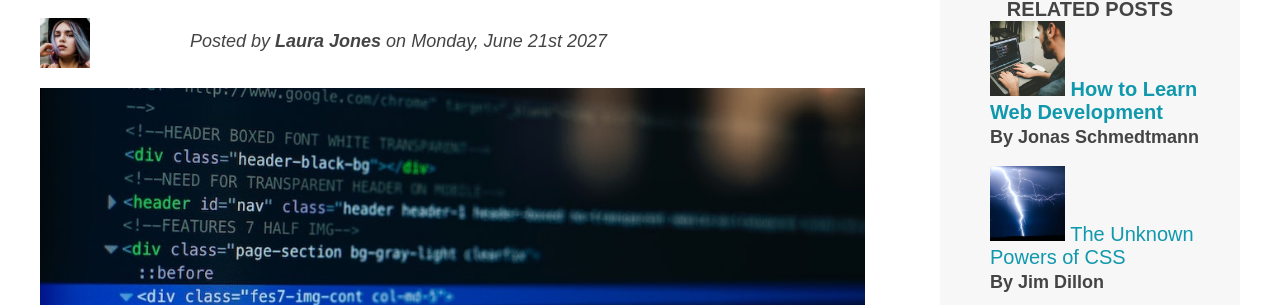
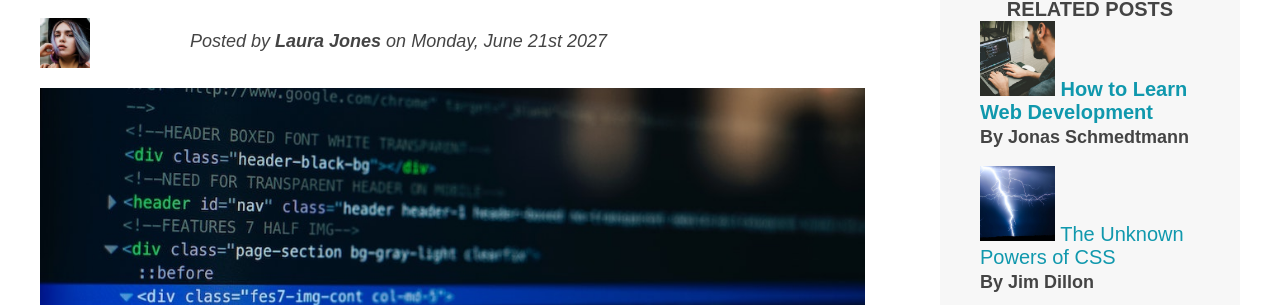
Before and after one commit to JosephiusX/Html5-Css-Jonas, a plain HTML site: page sec4/index.html in a window 1280 px wide. Shown: the part 198-503 px from the top of the page. Drawn offline with Linux system fonts and the light colour scheme.

Commit message:
50. box-sizing

```diff
--- a/sec4/style.css
+++ b/sec4/style.css
@@ -2,6 +2,7 @@
 	/* border-top: 10px solid #1098ad; */
 	margin: 0;
 	padding: 0;
+	box-sizing: border-box;
 }
 
 /* PAGE SECTIONS */
@@ -49,10 +50,7 @@ aside {
 	background-color: #f7f7f7;
 	border-top: 5px solid #1098ad;
 	border-bottom: 5px solid #1098ad;
-	/* padding-top: 50px;
-  padding-bottom: 50px; */
-	padding: 50px 0;
-	width: 500px;
+	padding: 50px 40px; /*  this breaks the aside bacause the padding is added to the width and it dosent fit where its supposed to */
 }
 
 /* SMALLER ELEMENTS */
@@ -135,6 +133,7 @@ li:last-child {
 
 .related {
 	list-style: none;
+	margin-left: 0;
 }
 
 body {
```
Also changed, not shown: 1 other file.
